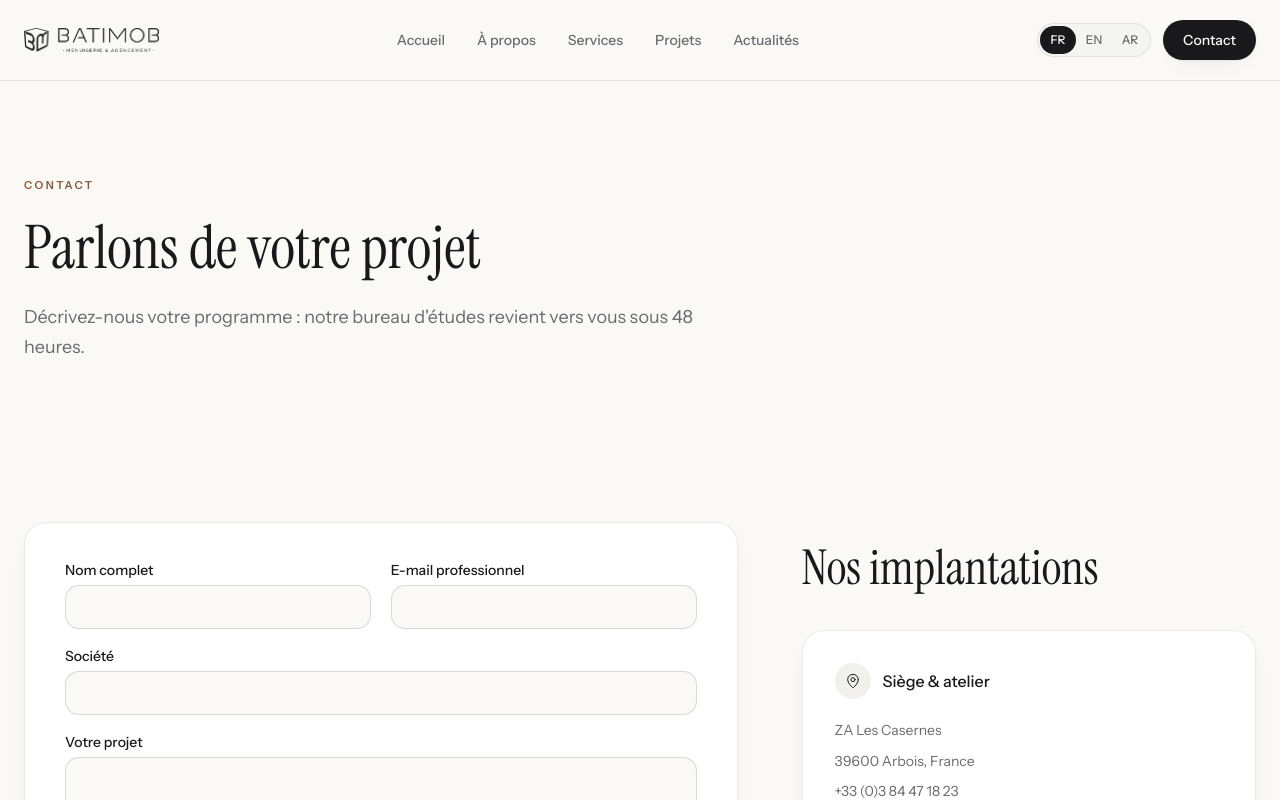
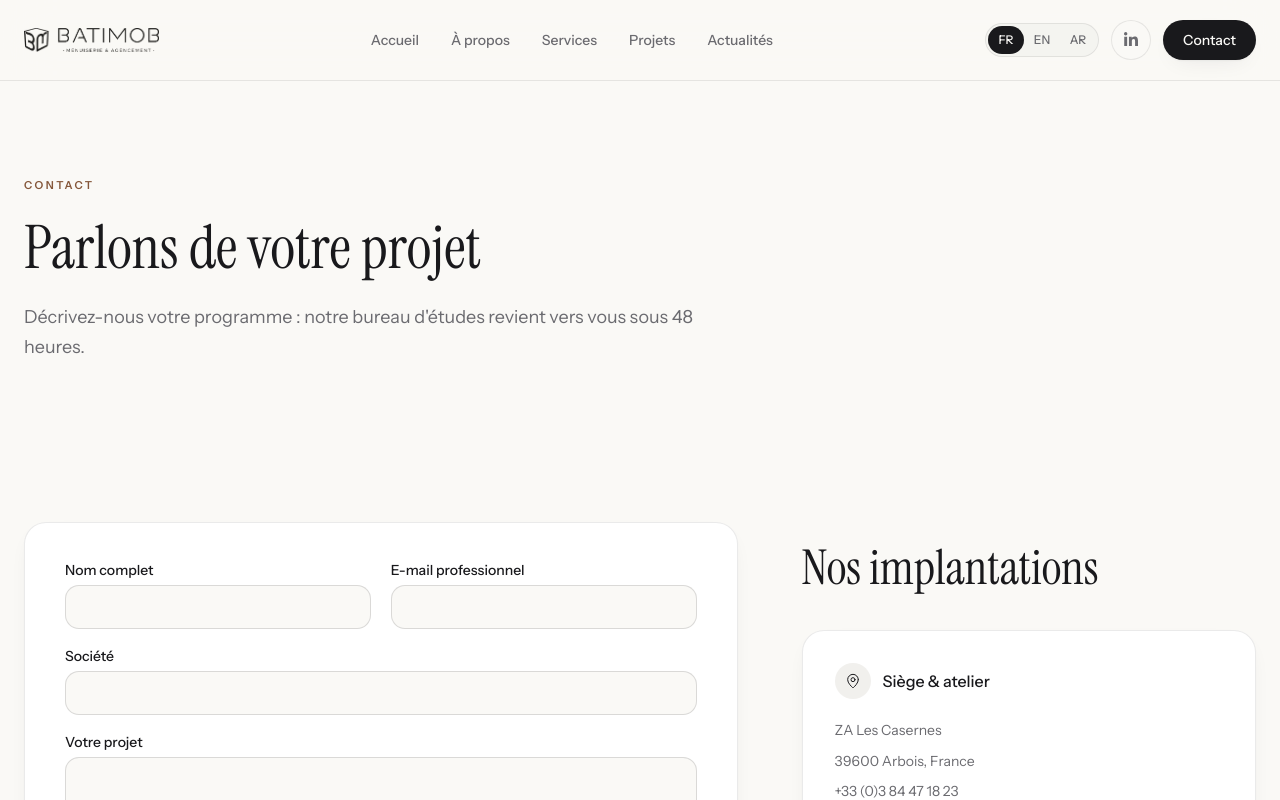
Before and after one commit to adnanemektani/BATIMOB, a Next.js app: page /contact in a window 1280 px wide. Shown: the top 800 px of the page. Built offline with nearby package versions, Linux system fonts and the light colour scheme.

Commit message:
feat: add LinkedIn integration - create LinkedIn icon component and update footer and header with LinkedIn link

```diff
--- a/src/app/services/[slug]/page.tsx
+++ b/src/app/services/[slug]/page.tsx
@@ -10,6 +10,19 @@ type Params = { params: Promise<{ slug: string }> };
 
 export const revalidate = 60;
 
+/**
+ * Next.js peut transmettre le slug encore encodé (ex: `service%201` au lieu de
+ * `service 1`), ce qui faisait échouer la recherche dans Sanity et renvoyer un 404.
+ * On décode donc systématiquement le segment avant de l'utiliser.
+ */
+function readSlug(raw: string): string {
+  try {
+    return decodeURIComponent(raw).trim();
+  } catch {
+    return raw.trim();
+  }
+}
+
 export async function generateStaticParams() {
   const services = await getServices();
   return services
@@ -21,7 +34,8 @@ export async function generateStaticParams() {
 export async function generateMetadata({
   params,
 }: Params): Promise<Metadata> {
-  const { slug } = await params;
+  const slug = readSlug((await params).slug);
+  const canonical = encodeURI(`https://www.batimob.net/services/${slug}`);
 
   const fallback = isServiceSlug(slug) ? SERVICE_FALLBACK[slug] : null;
   const meta = fallback
@@ -40,12 +54,12 @@ export async function generateMetadata({
   return {
     title,
     description,
-    alternates: { canonical: `https://www.batimob.net/services/${slug}` },
+    alternates: { canonical },
     openGraph: {
       title,
       description,
       type: "website",
-      url: `https://www.batimob.net/services/${slug}`,
+      url: canonical,
       siteName: "Batimob",
       locale: "fr_FR",
       images: imageUrl
@@ -62,7 +76,7 @@ export async function generateMetadata({
 }
 
 export default async function ServiceDetailPage({ params }: Params) {
-  const { slug } = await params;
+  const slug = readSlug((await params).slug);
 
   const service = await getServiceBySlug(slug);
   if (!service) notFound();
--- a/src/components/footer.tsx
+++ b/src/components/footer.tsx
@@ -6,8 +6,7 @@ import Link from "next/link";
 import { ArrowUpRight } from "lucide-react";
 
 import { useI18n } from "@/components/providers";
-
-const LINKEDIN_URL = "https://www.linkedin.com/in/louis-beyer-3452453";
+import { LINKEDIN_URL } from "@/lib/links";
 
 const COMPANY_LINKS = [
   { href: "/about", index: 0 },
--- a/src/components/header.tsx
+++ b/src/components/header.tsx
@@ -7,6 +7,8 @@ import { Menu } from "lucide-react";
 
 import { useI18n } from "@/components/providers";
 import { LocaleSwitcher } from "@/components/locale-switcher";
+import { LinkedInIcon } from "@/components/icons/linkedin";
+import { LINKEDIN_URL } from "@/lib/links";
 import {
   Sheet,
   SheetClose,
@@ -68,6 +70,15 @@ export function Header() {
 
         <div className="flex items-center gap-3">
           <LocaleSwitcher />
+          <a
+            href={LINKEDIN_URL}
+            target="_blank"
+            rel="noopener noreferrer"
+            aria-label="LinkedIn"
+            className="hidden size-10 place-items-center rounded-full border border-border bg-background text-muted-foreground transition-colors duration-300 ease-[var(--ease-expo)] hover:bg-muted hover:text-foreground focus-visible:ring-2 focus-visible:ring-ring md:grid"
+          >
+            <LinkedInIcon className="size-4" />
+          </a>
           <Link
             href="/contact"
             className="hidden items-center justify-center gap-2 rounded-full bg-primary px-5 py-2.5 text-sm font-medium text-primary-foreground shadow-card transition-shadow duration-300 ease-[var(--ease-expo)] hover:shadow-lift focus-visible:ring-2 focus-visible:ring-ring focus-visible:ring-offset-2 focus-visible:ring-offset-background md:inline-flex"
@@ -122,6 +133,17 @@ export function Header() {
                     {t.nav.contact}
                   </Link>
                 </SheetClose>
+                <SheetClose asChild>
+                  <a
+                    href={LINKEDIN_URL}
+                    target="_blank"
+                    rel="noopener noreferrer"
+                    aria-label="LinkedIn"
+                    className="mt-3 grid size-11 place-items-center self-center rounded-full border border-border bg-background text-muted-foreground transition-colors hover:bg-muted hover:text-foreground focus-visible:ring-2 focus-visible:ring-ring"
+                  >
+                    <LinkedInIcon className="size-4" />
+                  </a>
+                </SheetClose>
               </nav>
             </SheetContent>
           </Sheet>
--- /dev/null
+++ b/src/components/icons/linkedin.tsx
@@ -0,0 +1,21 @@
+type LinkedInIconProps = {
+  className?: string;
+};
+
+/**
+ * LinkedIn "in" glyph.
+ * lucide-react dropped brand icons, so this one is hand-inlined.
+ */
+export function LinkedInIcon({ className }: LinkedInIconProps) {
+  return (
+    <svg
+      viewBox="0 0 448 512"
+      fill="currentColor"
+      aria-hidden="true"
+      focusable="false"
+      className={className}
+    >
+      <path d="M100.28 448H7.4V148.9h92.88zM53.79 108.1C24.09 108.1 0 83.5 0 53.8a53.79 53.79 0 0 1 107.58 0c0 29.7-24.1 54.3-53.79 54.3zM447.9 448h-92.68V302.4c0-34.7-.7-79.2-48.29-79.2-48.29 0-55.69 37.7-55.69 76.7V448h-92.78V148.9h89.08v40.8h1.3c12.4-23.5 42.69-48.3 87.88-48.3 94 0 111.28 61.9 111.28 142.3V448z" />
+    </svg>
+  );
+}
--- a/src/components/pages/services-content.tsx
+++ b/src/components/pages/services-content.tsx
@@ -43,7 +43,7 @@ export function ServicesContent({ services }: ServicesContentProps) {
             return (
               <Reveal key={item._id}>
                 <Link
-                  href={`/services/${slug}`}
+                  href={`/services/${encodeURIComponent(slug)}`}
                   className="group grid gap-6 border-b border-foreground/15 py-12 lg:grid-cols-12 lg:gap-10 lg:py-16"
                 >
                   <span className="text-[10px] font-semibold uppercase tracking-[0.2em] text-timber-deep lg:col-span-2 lg:pt-1">
--- a/src/components/sections/services.tsx
+++ b/src/components/sections/services.tsx
@@ -34,7 +34,7 @@ export function Services({ services }: ServicesProps) {
             return (
               <Reveal key={item._id} delay={(index % 3) * 80}>
                 <Link
-                  href={`/services/${slug}`}
+                  href={`/services/${encodeURIComponent(slug)}`}
                   className="group flex h-full flex-col rounded-2xl border border-border bg-card p-8 shadow-card transition-shadow duration-300 ease-[var(--ease-expo)] hover:shadow-lift"
                 >
                   <div className="flex items-start justify-between gap-4">
--- /dev/null
+++ b/src/lib/links.ts
@@ -0,0 +1,2 @@
+export const LINKEDIN_URL =
+  "https://www.linkedin.com/in/louis-beyer-34524533?utm_source=share_via&utm_content=profile&utm_medium=member_android";
```
